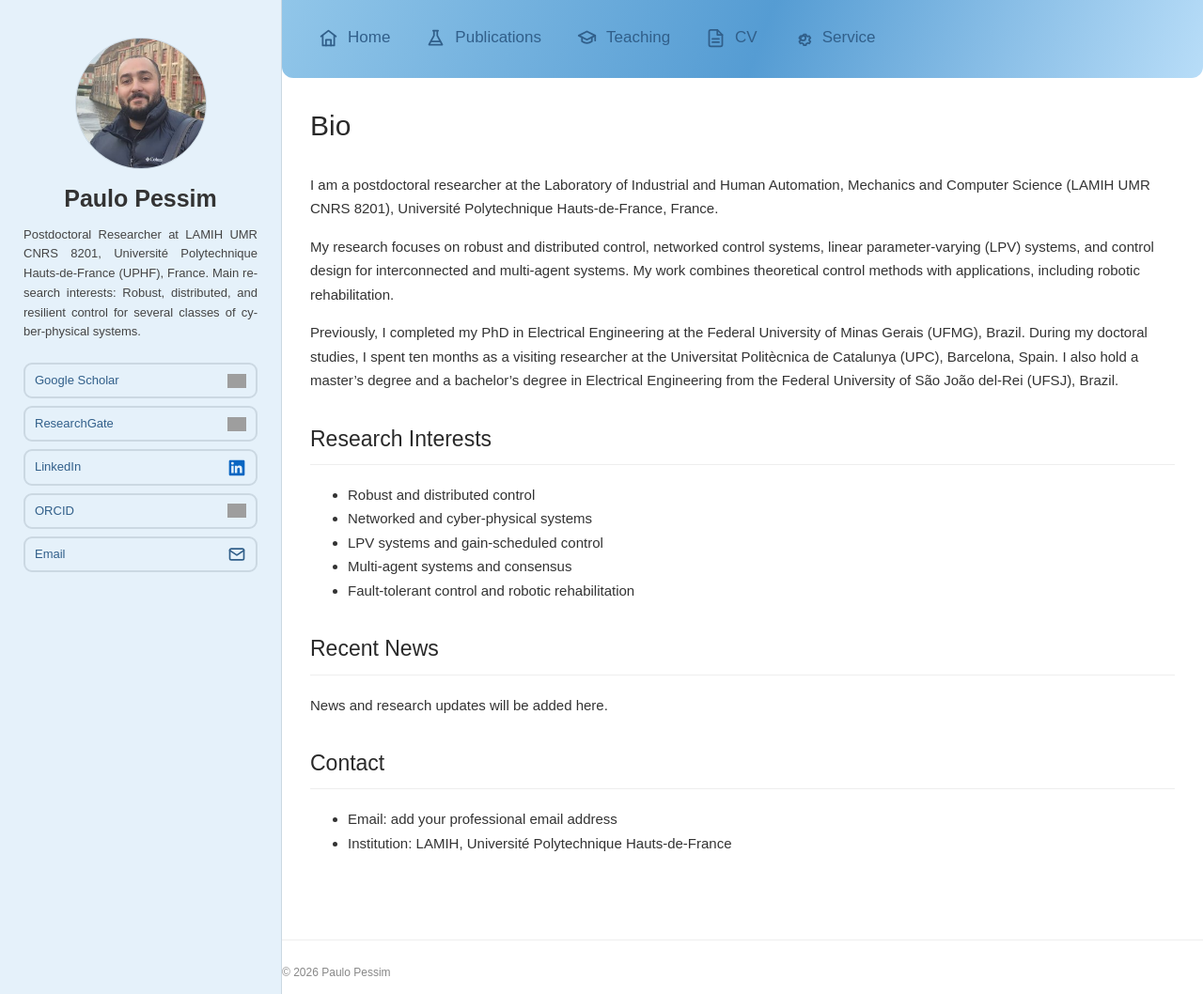
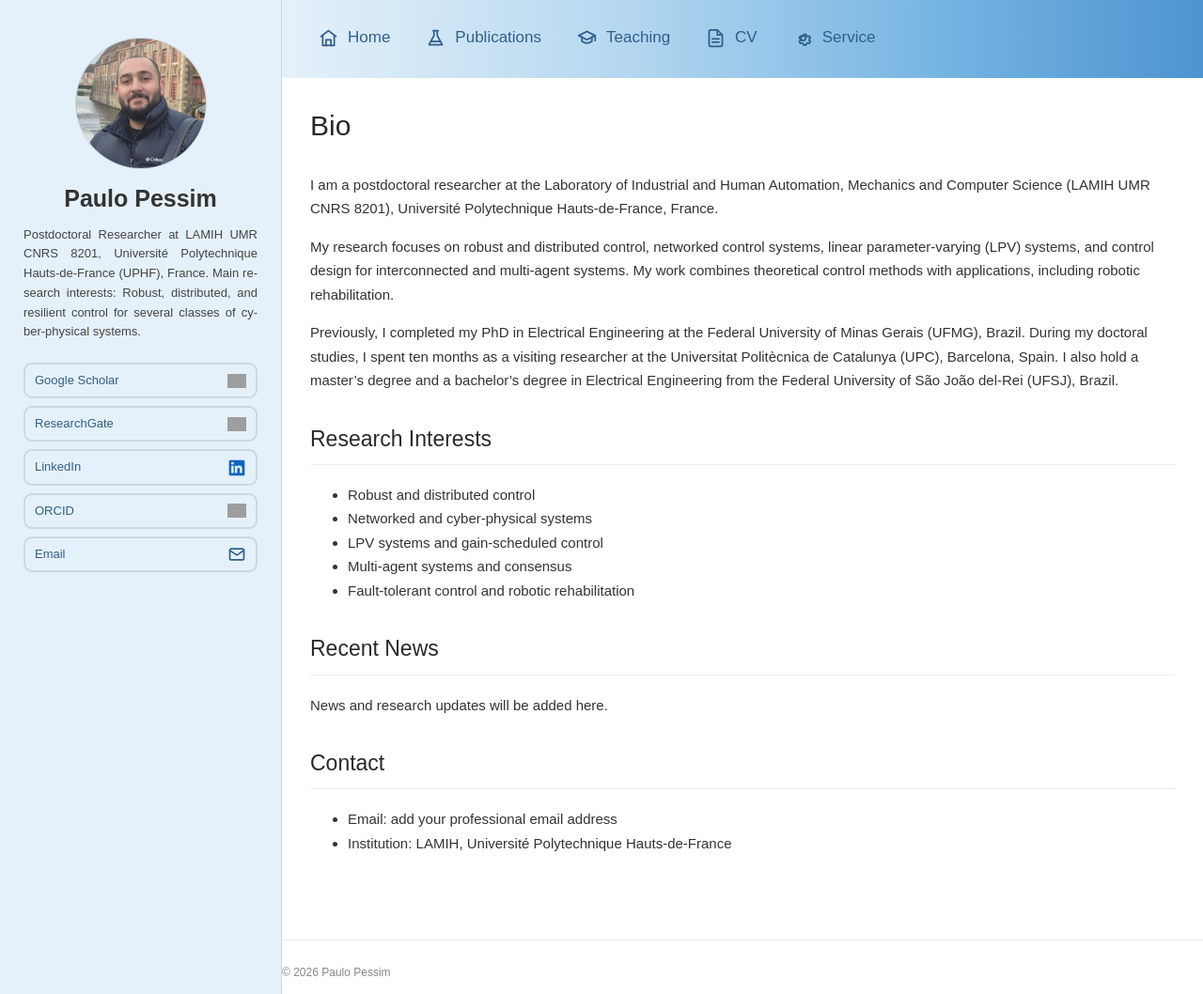
Before and after one commit to ppessim/ppessim.github.io, a Jekyll site: the page built from index.md, in a window 1280 px wide and 1058 px high. Shown: the whole window at 94% size. Built offline with Jekyll 4.4.1, drawn with Linux system fonts in a browser that asks for light colours; grey boxes are pictures that could not be loaded.

Commit message:
Update style.css

```diff
--- a/assets/css/style.css
+++ b/assets/css/style.css
@@ -148,14 +148,17 @@ body {
   margin: 0;
   padding: 14px 24px;
   min-height: 76px;
+
   background: linear-gradient(
-    110deg,
-    #91C6E9 0%,
-    #559CD3 52%,
-    #B8DDF8 100%
+    90deg,
+    #e5f1fa 0%,
+    #b8d9f0 35%,
+    #78b6e3 70%,
+    #4d94d0 100%
   );
+
   border: none;
-  border-radius: 0 0 12px 12px;
+  border-radius: 0;
 }
 
 .navigation a {
```
